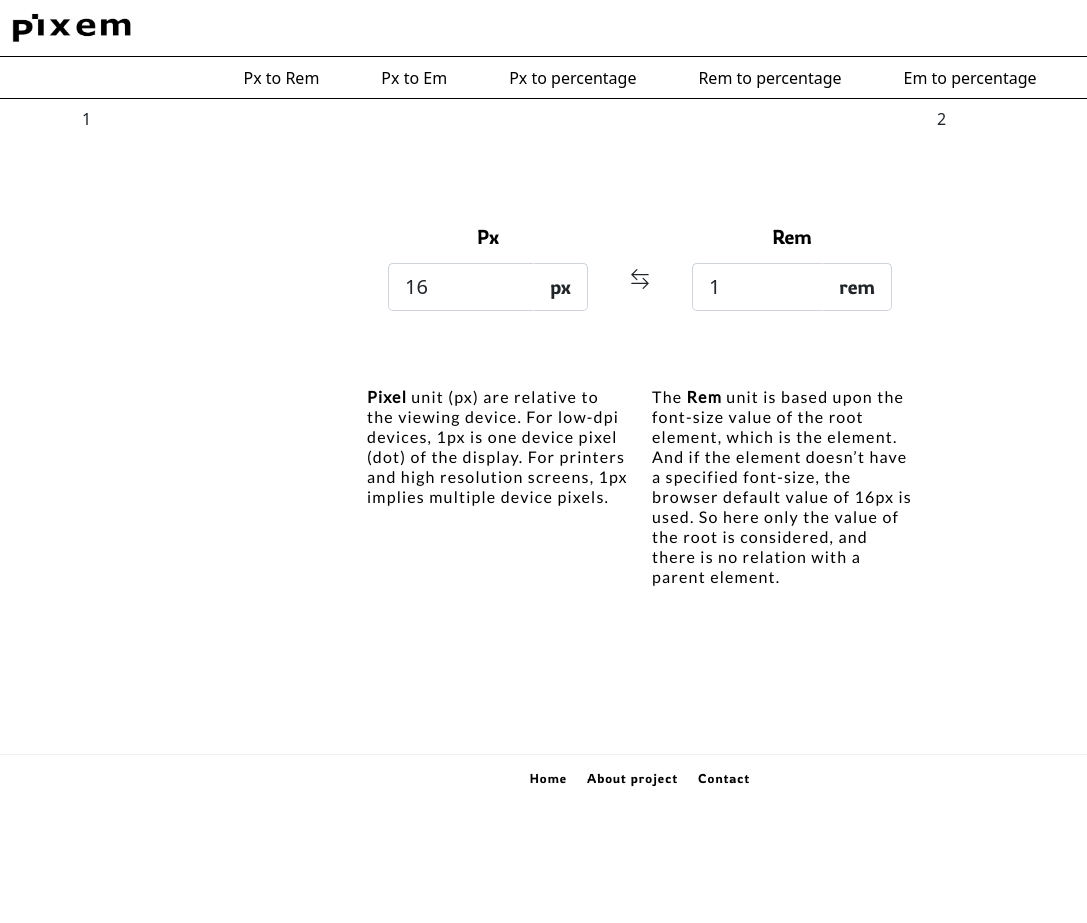
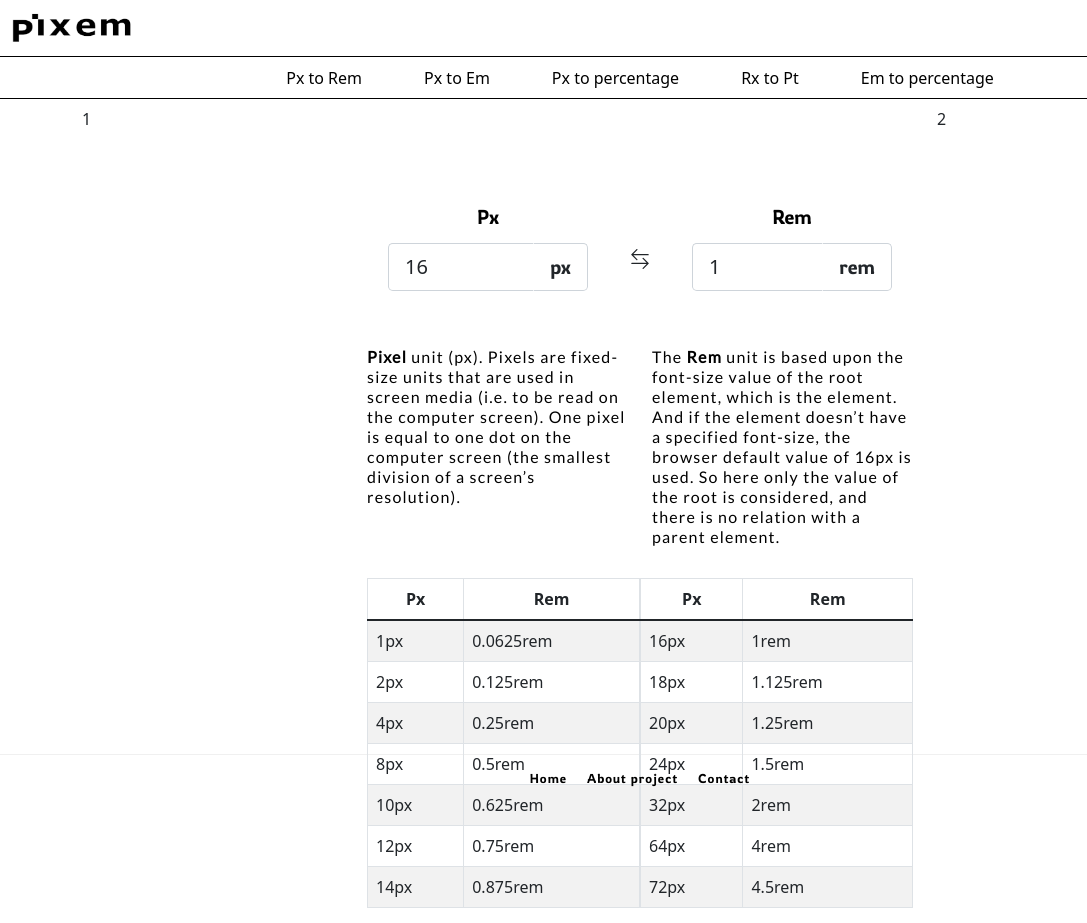
Before and after one commit to 12Aleks/pixem, a Next.js app in the folder app/: page / in a window 1280 px wide. Shown: the whole page, without its empty margins (0-1087 px from the left). Before the commit the page ends 800 px from the top, so only its background shows below. Built offline with nearby package versions, Linux system fonts and the light colour scheme.

Commit message:
new styles were added in project

```diff
--- /dev/null
+++ b/app/components/UniversalTable.js
@@ -0,0 +1,29 @@
+import React from 'react';
+import {Table} from "react-bootstrap";
+
+const UniversalTable = ({ unitName, data}) => {
+    return (
+        <Table striped bordered hover >
+            <thead>
+            <tr>
+                <th>Px</th>
+                <th>{unitName}</th>
+            </tr>
+            </thead>
+            <tbody>
+            {
+                data.map(el => {
+                    return(
+                        <tr key={el.px}>
+                            <td>{el.px}px</td>
+                            <td>{el.unit}{unitName}</td>
+                        </tr>
+                    )
+                })
+            }
+            </tbody>
+        </Table>
+    );
+};
+
+export default UniversalTable;
--- a/app/components/subpages/first.js
+++ b/app/components/subpages/first.js
@@ -1,12 +1,32 @@
 import React, {useState, useEffect, useRef} from 'react';
-import {Container, Row, Col, Form, InputGroup, FormControl} from 'react-bootstrap';
+import {Container, Row, Col, InputGroup, FormControl} from 'react-bootstrap';
 import {ArrowLeftRight} from "react-bootstrap-icons";
+import UniversalTable from "../UniversalTable";
 
 const First = () => {
     const [rem, setRem] = useState(1);
     const [px, setPx] = useState(16);
     const [toggleSwitch, setToggleSwitch] = useState(false);
     const [position, setPosition] = useState(false);
+    const tableFirst = [
+        { px : 1, unit: 0.0625},
+        { px : 2, unit: 0.125},
+        { px : 4, unit: 0.25},
+        { px : 8, unit: 0.5},
+        { px : 10, unit: 0.625},
+        { px : 12, unit: 0.75},
+        { px : 14, unit: 0.875}
+    ];
+    const tableSecond = [
+        {  px: 16, unit: 1},
+        {  px: 18, unit:1.125},
+        {  px: 20, unit:1.25},
+        {  px: 24, unit:1.5},
+        {  px: 32, unit:2},
+        {  px: 64, unit:4},
+        {  px: 72, unit:4.5}
+    ];
+
 
     useEffect(() => {
       toggleSwitch? setRem(px / 16): setPx(rem * 16)
@@ -36,7 +56,6 @@ const First = () => {
                             </InputGroup>
                         </div>
 
-
                         <div onClick={() => setPosition(!position)}>
                             <ArrowLeftRight  size={20}/>
                         </div>
@@ -54,10 +73,14 @@ const First = () => {
                     </div>
                         </Col>
                         <Col md={6} className={`text-wrapper ${position && 'order-1'}`}>
-                            <p><b>Pixel</b> unit (px) are relative to the viewing device. For low-dpi devices, 1px is one device pixel (dot) of the display. For printers and high resolution screens, 1px implies multiple device pixels.</p>
+                            <p><b>Pixel</b> unit (px). Pixels are fixed-size units that are used in screen media (i.e. to be read on the computer screen). One pixel is equal to one dot on the computer screen (the smallest division of a screen’s resolution).</p>
                         </Col>
                         <Col md={6} className={`text-wrapper ${!position && 'order-1'}`}>
                             <p>The <b>Rem</b> unit is based upon the font-size value of the root element, which is the element. And if the element doesn’t have a specified font-size, the browser default value of 16px is used. So here only the value of the root is considered, and there is no relation with a parent element.</p>
+                        </Col>
+                        <Col md={12} className='order-2 d-flex align-items-center'>
+                             <UniversalTable  unitName={'rem'} data={tableFirst}/>
+                             <UniversalTable  unitName={'rem'} data={tableSecond}/>
                         </Col>
                     </Row>
                 </Col>
--- a/app/components/subpages/fourth.js
+++ b/app/components/subpages/fourth.js
@@ -1,12 +1,91 @@
-import React from 'react';
-import {Container, Row, Col} from 'react-bootstrap';
+import React, {useEffect, useState} from 'react';
+import {Container, Row, Col, InputGroup, FormControl, Table} from 'react-bootstrap';
+import {ArrowLeftRight} from "react-bootstrap-icons";
+import UniversalTable from "../UniversalTable";
 
 const Fourth = () => {
+    const [pt, setPt] = useState(12);
+    const [px, setPx] = useState(16);
+    const [toggleSwitch, setToggleSwitch] = useState(false);
+    const [position, setPosition] = useState(false);
+    const tableFirst = [
+        { px : 1, unit: 0.75},
+        { px : 2, unit: 1.5},
+        { px : 4, unit: 3},
+        { px : 8, unit: 6},
+        { px : 10, unit: 7.5},
+        { px : 12, unit: 9},
+        { px : 14, unit: 10.5}
+    ];
+    const tableSecond = [
+        {  px: 16, unit: 12},
+        {  px: 18, unit:13.5},
+        {  px: 20, unit:15},
+        {  px: 24, unit:18},
+        {  px: 32, unit:24},
+        {  px: 64, unit:48},
+        {  px: 72, unit:54}
+    ];
+    useEffect(() => {
+
+        toggleSwitch? setPt(px * (72 / 96) ): setPx( Math.ceil( pt * 1.3281472327365) )
+    }, [px, pt]);
+
+    const inputFun = () => setToggleSwitch(!toggleSwitch);
+
     return (
         <Container>
             <Row>
-                <Col>
+                <Col md={3}>
+                    1
+                </Col>
+                <Col md={6}>
+                    <Row>
+                        <Col md={12} className='order-0'>
+                            <div className={`input-wrapper ${position && "flex-row-reverse"}`}>
+                                <div>
+                                    <p>Px</p>
+                                    <InputGroup className="mb-3" size="lg">
+                                        <FormControl
+                                            type="text"
+                                            value={px}
+                                            onChange={(e) => setPx(e.target.value)}
+                                            onClick={inputFun}/>
+                                        <InputGroup.Text>px</InputGroup.Text>
+                                    </InputGroup>
+                                </div>
 
+
+                                <div onClick={() => setPosition(!position)}>
+                                    <ArrowLeftRight  size={20}/>
+                                </div>
+
+                                <div>
+                                    <p>Pt</p>
+                                    <InputGroup className="mb-3" size="lg">
+                                        <FormControl type="text"
+                                                     value={pt}
+                                                     onChange={(e) => setPt(e.target.value)}
+                                                     onClick={inputFun} />
+                                        <InputGroup.Text >pt</InputGroup.Text>
+                                    </InputGroup>
+                                </div>
+                            </div>
+                        </Col>
+                        <Col md={6} className={`text-wrapper ${position && 'order-1'}`}>
+                            <p><b>Pixel</b> unit (px). Pixels are fixed-size units that are used in screen media (i.e. to be read on the computer screen). One pixel is equal to one dot on the computer screen (the smallest division of a screen’s resolution). A pixel at 96DPI (dots per inch) is equal to 0.2645835 millimetres.</p>
+                        </Col>
+                        <Col md={6} className={`text-wrapper ${!position && 'order-1'}`}>
+                            <p><b>Points</b> unit (pt). Points are a unit of measurement used in print. They are based on an inch of a ruler, and one inch is equal to 72 points. Points are much like pixels, in that they are fixed-size units and cannot scale in size. A point is equal to 0.352778 millimetres or 1.333 pixels.</p>
+                        </Col>
+                        <Col md={12} className='order-2 d-flex align-items-center'>
+                           <UniversalTable unitName={'pt'} data={tableFirst}/>
+                           <UniversalTable unitName={'pt'} data={tableSecond}/>
+                        </Col>
+                    </Row>
+                </Col>
+                <Col md={3}>
+                    2
                 </Col>
             </Row>
         </Container>
--- a/app/components/subpages/second.js
+++ b/app/components/subpages/second.js
@@ -1,12 +1,31 @@
 import React, {useEffect, useState} from 'react';
 import {Container, Row, Col, Form, InputGroup, FormControl} from 'react-bootstrap';
 import {ArrowLeftRight} from "react-bootstrap-icons";
+import UniversalTable from "../UniversalTable";
 
 const Second = () => {
     const [em, setEm] = useState(1);
     const [px, setPx] = useState(16);
     const [toggleSwitch, setToggleSwitch] = useState(false);
     const [position, setPosition] = useState(false);
+    const tableFirst = [
+        { px : 1, unit: 0.0625},
+        { px : 2, unit: 0.125},
+        { px : 4, unit: 0.25},
+        { px : 8, unit: 0.5},
+        { px : 10, unit: 0.625},
+        { px : 12, unit: 0.75},
+        { px : 14, unit: 0.875}
+    ];
+    const tableSecond = [
+        {  px: 16, unit: 1},
+        {  px: 18, unit:1.125},
+        {  px: 20, unit:1.25},
+        {  px: 24, unit:1.5},
+        {  px: 32, unit:2},
+        {  px: 64, unit:4},
+        {  px: 72, unit:4.5}
+    ];
 
     useEffect(() => {
         toggleSwitch? setEm(px / 16): setPx(em * 16)
@@ -54,11 +73,15 @@ const Second = () => {
                     </div>
                         </Col>
                         <Col md={6} className={`text-wrapper ${position && 'order-1'}`}>
-                            <p><b>Pixel</b> unit (px) are relative to the viewing device. For low-dpi devices, 1px is one device pixel (dot) of the display. For printers and high resolution screens, 1px implies multiple device pixels.</p>
+                            <p><b>Pixel</b> unit (px). Pixels are fixed-size units that are used in screen media (i.e. to be read on the computer screen). One pixel is equal to one dot on the computer screen (the smallest division of a screen’s resolution).</p>
                         </Col>
                         <Col md={6} className={`text-wrapper ${!position && 'order-1'}`}>
                             <p>The <b>Em</b> unit allows setting the font size of an element relative to the font size of its parent. When the size of the parent element changes, the size of the child changes automatically.</p>
                         </Col>
+                        <Col md={12} className='order-2 d-flex align-items-center'>
+                        <UniversalTable  unitName={'em'} data={tableFirst}/>
+                        <UniversalTable  unitName={'em'} data={tableSecond}/>
+                         </Col>
                     </Row>
                 </Col>
                 <Col md={3}>
--- a/app/components/subpages/third.js
+++ b/app/components/subpages/third.js
@@ -1,5 +1,5 @@
 import React, {useEffect, useState} from 'react';
-import {Container, Row, Col, FormControl, InputGroup} from 'react-bootstrap';
+import {Container, Row, Col, FormControl, InputGroup, Table} from 'react-bootstrap';
 import {ArrowLeftRight} from "react-bootstrap-icons";
 
 const Third = () => {
@@ -53,10 +53,13 @@ const Third = () => {
                     </div>
                         </Col>
                         <Col md={6} className={`text-wrapper ${position && 'order-1'}`}>
-                            <p><b>Pixel</b> unit (px) are relative to the viewing device. For low-dpi devices, 1px is one device pixel (dot) of the display. For printers and high resolution screens, 1px implies multiple device pixels.</p>
+                            <p><b>Pixel</b> unit (px). Pixels are fixed-size units that are used in screen media (i.e. to be read on the computer screen). One pixel is equal to one dot on the computer screen (the smallest division of a screen’s resolution).</p>
                         </Col>
                         <Col md={6} className={`text-wrapper ${!position && 'order-1'}`}>
-                            <p></p>
+                            <p><b>Percent</b> unit (%)</p>
+                        </Col>
+                        <Col md={12} className='order-2'>
+
                         </Col>
                     </Row>
                 </Col>
--- a/app/pages/home.js
+++ b/app/pages/home.js
@@ -23,7 +23,7 @@ const Home = () => {
                             <Tab eventKey="third" title="Px to percentage" >
                                <Third/>
                             </Tab>
-                            <Tab eventKey="fourth" title="Rem to percentage" >
+                            <Tab eventKey="fourth" title="Rx to Pt" >
                                 <Fourth/>
                             </Tab>
                             <Tab eventKey="fifth" title="Em to percentage" >
--- a/app/styles/style.scss
+++ b/app/styles/style.scss
@@ -51,7 +51,7 @@ h1, h2, h3, h4, h5, h6, p, span, a{
     .container{
       & > .row{
         & > div:nth-child(2){
-          padding-top: 120px;
+          padding-top: 100px;
         }
         & > div{
           height: calc(100vh - 165px);
@@ -59,7 +59,7 @@ h1, h2, h3, h4, h5, h6, p, span, a{
             display: flex;
             align-items: center;
             justify-content: space-around;
-            padding-bottom: 60px;
+            padding-bottom: 40px;
             p{
               text-align: center;
               display: block;
@@ -90,6 +90,14 @@ h1, h2, h3, h4, h5, h6, p, span, a{
               letter-spacing: 1.2px;
             }
           }
+          table{
+            margin-top: 15px;
+            margin-bottom: 15px;
+            th {
+              text-align: center;
+              text-transform: capitalize;
+            }
+          }
         }
       }
     }
```
